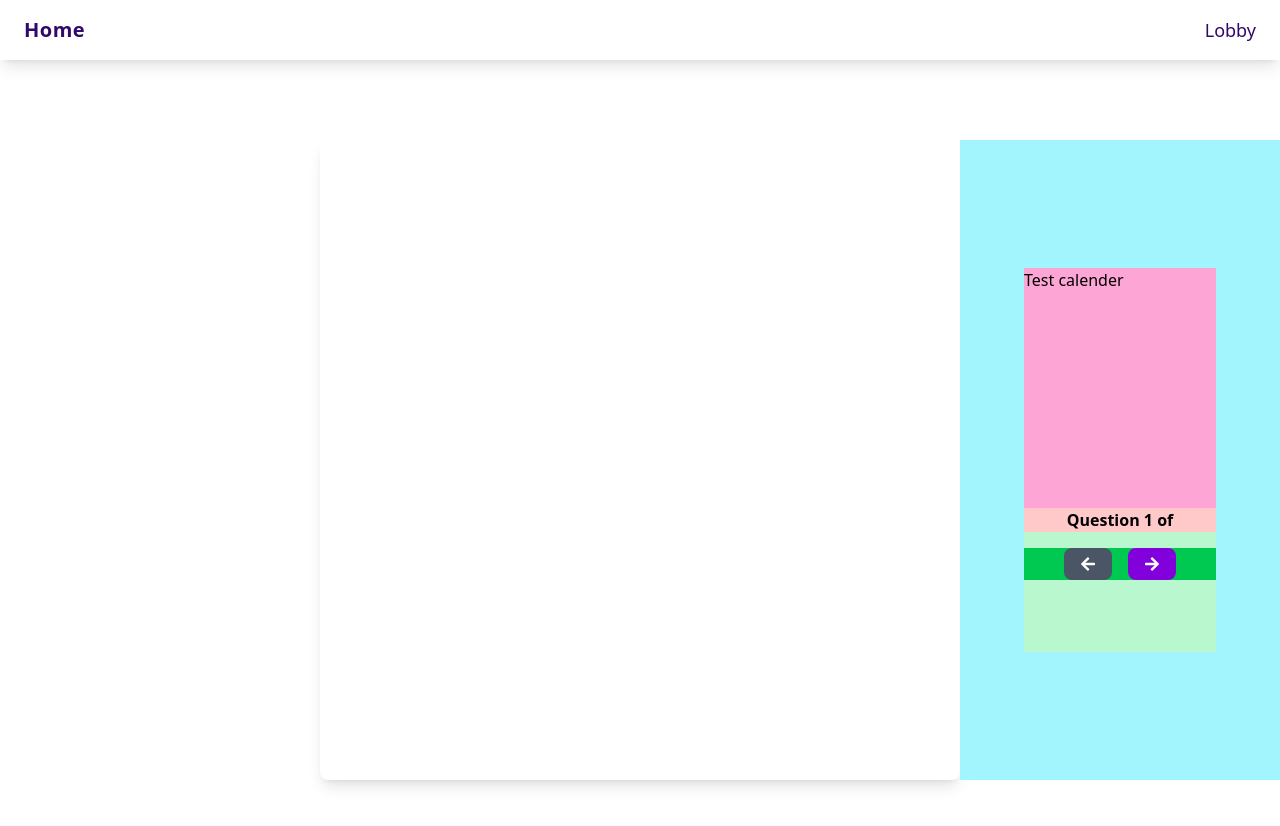
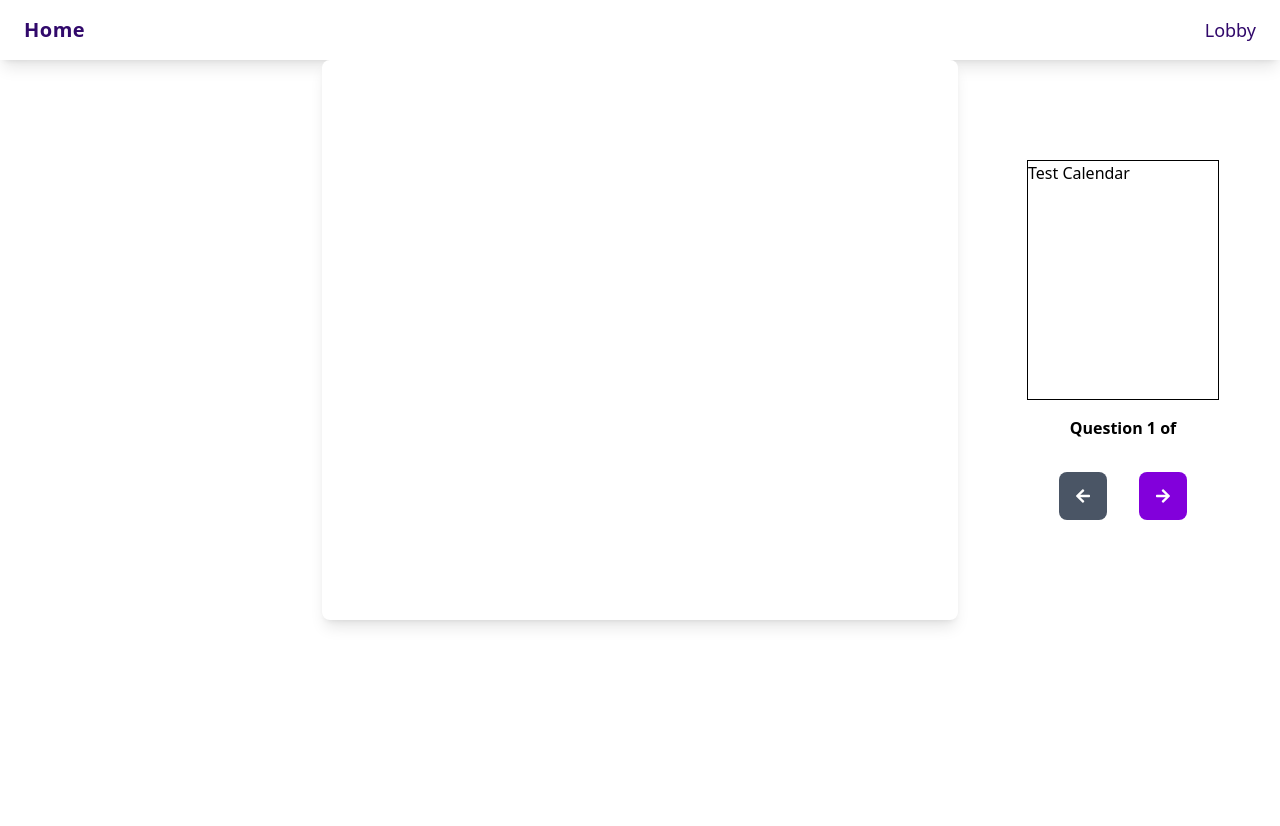
Before and after one commit to SharkFishDeveloper/Quizlet, a React (Vite) app: page /test/1 in a window 1280 px wide. Shown: the top 826 px of the page. Built offline with nearby package versions, Linux system fonts and the light colour scheme; no server answers.

Commit message:
added some ui

```diff
--- a/components/QuestionComponent.tsx
+++ b/components/QuestionComponent.tsx
@@ -1,17 +1,30 @@
 import React from 'react'
 import { Question } from '../interfaces/FullTest'
 
-const QuestionComponent = ({question,index}:{question:Question,index:number}) => {
+const QuestionComponent = ({ question, index }: { question: Question; index: number }) => {
+  // Option labels (A, B, C, D, etc.)
+  const optionLabels = ['A', 'B', 'C', 'D', 'E', 'F']; // Extend if needed
+
   return (
-    <div className="h-[45vh] ">
-        <p>{index+1}</p>
-        <p>{question.description}</p>
-        <div className="mt-4 space-y-3">
-        {question.options.map((option) => (
+    <div className="w-full max-w-3xl bg-white shadow-lg rounded-lg p-6 border border-gray-300">
+      {/* Question Number */}
+      <div className="text-lg font-semibold text-gray-700">
+        Question {index + 1}
+      </div>
+
+      {/* Question Description - Prevent Overflow */}
+      <p className="mt-2 text-gray-600 text-lg break-words overflow-auto max-w-full">
+        {question.description}
+      </p>
+
+      {/* Options Section with Labels */}
+      <div className="mt-6 space-y-3">
+        {question.options.map((option, i) => (
           <button
             key={option.id}
-            className="w-full text-left p-2 border border-gray-600 rounded-md hover:bg-gray-700 transition cursor-pointer"
+            className="w-full text-left p-3 border border-gray-400 rounded-lg flex items-center hover:bg-purple-700 hover:text-white transition-all duration-200 cursor-pointer"
           >
+            <span className="mr-3 font-bold ">{optionLabels[i]}.</span>
             {option.description}
           </button>
         ))}
--- a/components/Screens/Test.tsx
+++ b/components/Screens/Test.tsx
@@ -64,74 +64,71 @@ const Test = () => {
   }
 
   return (
-    <div className="flex flex-col items-center justify-center space-y-6 w-full h-screen">
+    <div className="flex flex-col items-center space-y-6 w-full h-screen">
       {test && (
         <div className="mt-4">
           <Timer duration={900} id={test.id.toString()} />
         </div>
       )}
 
-
-
-      <div className="grid grid-cols-12 w-full h-[80vh]">
-        {/* Left Sidebar */}
-        <div className="col-span-3 ">
-
-        </div>
+      {/* Grid Layout for Content */}
+      <div className="grid grid-cols-12 w-full h-[70vh] gap-2">
+        {/* Left Sidebar (Hidden on Small Screens) */}
+        <div className="hidden sm:block sm:col-span-3"></div>
 
         {/* Center (Main Question Area) */}
-        <div className="col-span-6 flex flex-col justify-center items-center p-6 bg-white shadow-lg rounded-lg">
+        <div className="col-span-12 sm:col-span-6 flex flex-col justify-center items-center p-4 bg-white shadow-lg rounded-lg max-h-full">
           {test && (
             <QuestionComponent
               question={test.questions[currentIndex]}
               index={currentIndex}
             />
           )}
-
         </div>
 
-        {/* Right Sidebar */}
-        <div className="col-span-3 flex justify-center items-center bg-cyan-200">
+        {/* Right Sidebar (Moves Below Center Div on Small Screens) */}
+        <div className="col-span-12 sm:col-span-3 flex flex-col justify-center items-center sm:mt-0 mt-3 sm:mb-0 mb-4 ">
+          <div className="flex flex-col items-center space-y-4">
+            <div className="h-[15rem] w-[12rem] border border-black">
+              Test Calendar
+            </div>
 
-        <div className="bg-green-200 h-[60%] flex-col">
-        <div className="h-[15rem] w-[12rem] bg-pink-300">Test calender</div>
+            <div className="font-semibold">
+              Question {currentIndex + 1} of {test?.questions_count}
+            </div>
 
-<div className="bg-red-200 font-semibold flex justify-center">Question {currentIndex+1} of {test?.questions_count}</div>
-<div className="flex justify-center w-full mt-4 bg-green-500">
+            {/* Navigation Buttons - Ensure They Are Centered */}
+            <div className="flex justify-center w-full mt-4">
               <button
-
                 onClick={handlePrev}
                 disabled={currentIndex === 0}
                 className={`px-4 py-2 rounded-lg text-white ${
                   currentIndex === 0
                     ? "bg-gray-600 cursor-not-allowed"
                     : "bg-purple-700 hover:bg-purple-900"
-      } mr-4 cursor-pointer`}
+                } mr-8 cursor-pointer h-[3rem]  w-[3rem]`}
               >
                 <FaArrowLeft />
               </button>
 
               <button
                 onClick={handleNext}
+                //@ts-expect-error: ignore
                 disabled={test && currentIndex === test.questions.length - 1}
                 className={`px-4 py-2 rounded-lg text-white ${
                   test && currentIndex === test.questions.length - 1
                     ? "bg-gray-600 cursor-not-allowed"
                     : "bg-purple-700 hover:bg-purple-900"
-      } cursor-pointer`}
+                } cursor-pointer h-[3rem]  w-[3rem]`}
               >
                 <FaArrowRight />
               </button>
             </div>
-
-        </div>
-
           </div>
         </div>
-
-
+      </div>
     </div>
   );
-};
+}
 
 export default Test;
--- a/package.json
+++ b/package.json
@@ -7,12 +7,14 @@
     "dev": "vite",
     "build": "tsc -b && vite build",
     "lint": "eslint .",
-    "preview": "vite preview"
+    "preview": "vite preview",
+    "host": "vite --host"
   },
   "dependencies": {
     "@tailwindcss/vite": "^4.0.4",
     "axios": "^1.7.9",
     "framer-motion": "^12.4.1",
+    "jotai": "^2.11.3",
     "react": "^19.0.0",
     "react-dom": "^19.0.0",
     "react-icons": "^5.4.0",
```
Also changed, not shown: 1 other file (tests, documents, lock files or other folders). Lines whose indentation alone changed are shown as unchanged.
